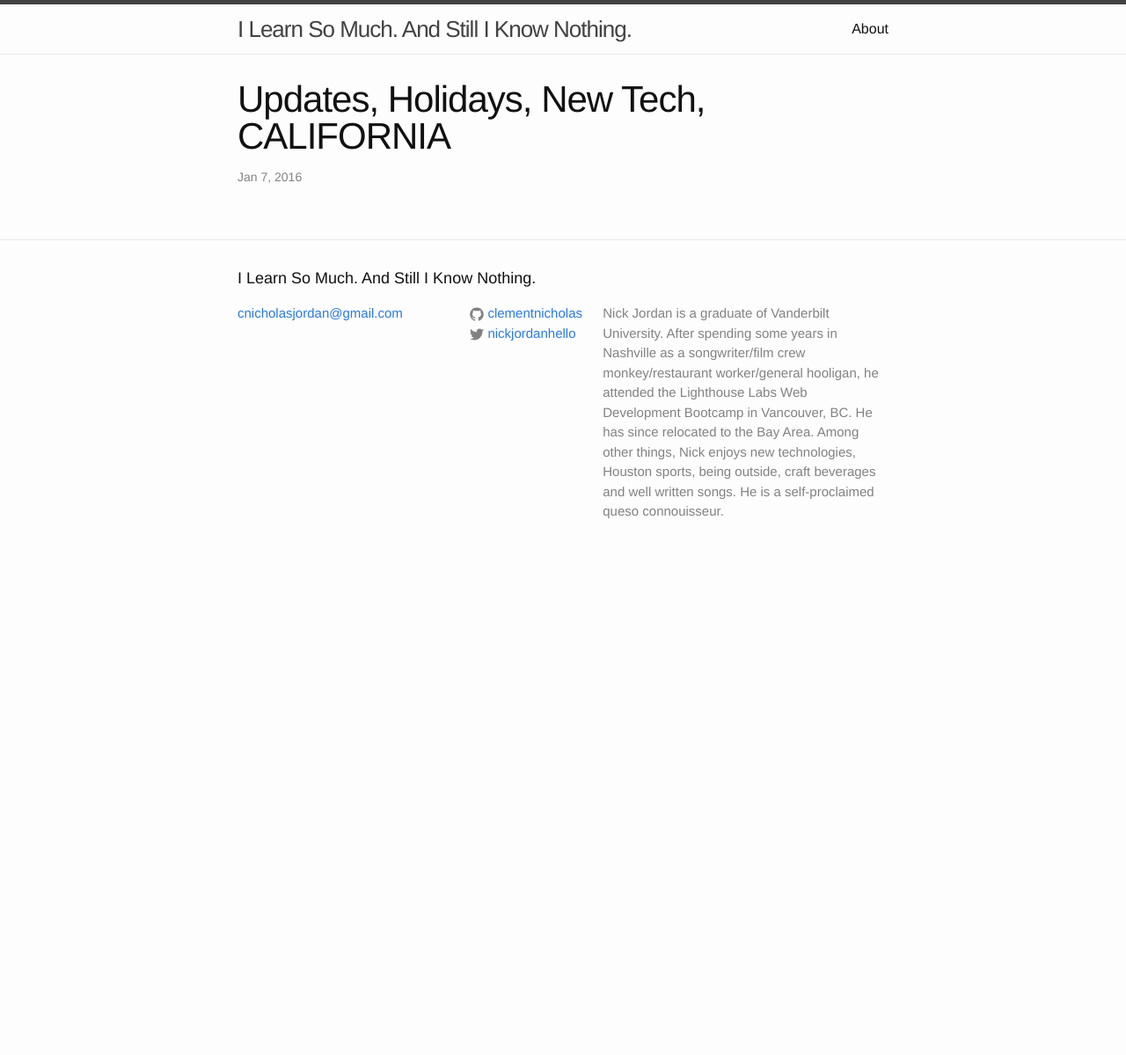
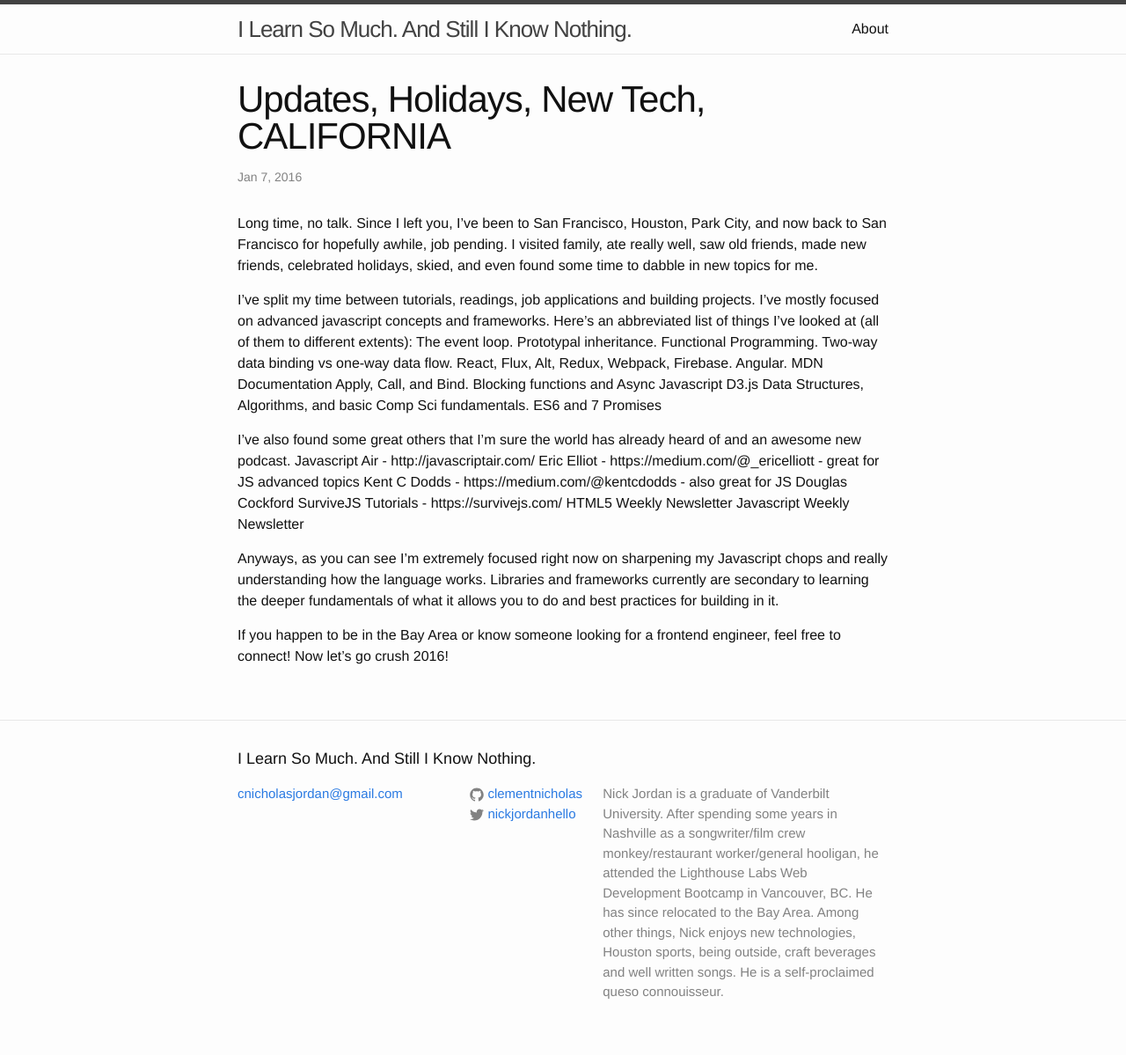
Before and after one commit to clementnicholas/clementnicholas.github.io, a Jekyll site: the page built from _posts/2016-01-07-updates-holidays-new-tech-california.md, in a window 1280 px wide. Shown: the whole page at 88% size. Built offline with Jekyll 4.4.1, drawn with Linux system fonts in a browser that asks for light colours; before the commit the page ends 900 px from its top, so only the background shows below that.

Commit message:
Jan 8 post

```diff
--- a/_posts/2016-01-07-updates-holidays-new-tech-california.md
+++ b/_posts/2016-01-07-updates-holidays-new-tech-california.md
@@ -5,3 +5,33 @@ date: 2016-01-07
 tags:
  -
 ---
+
+Long time, no talk. Since I left you, I've been to San Francisco, Houston, Park City, and now back to San Francisco for hopefully awhile, job pending. I visited family, ate really well, saw old friends, made new friends, celebrated holidays, skied, and even found some time to dabble in new topics for me.
+
+I've split my time between tutorials, readings, job applications and building projects. I've mostly focused on advanced javascript concepts and frameworks. Here's an abbreviated list of things I've looked at (all of them to different extents):
+  The event loop.
+  Prototypal inheritance.
+  Functional Programming.
+  Two-way data binding vs one-way data flow.
+  React, Flux, Alt, Redux, Webpack, Firebase.
+  Angular.
+  MDN Documentation
+  Apply, Call, and Bind.
+  Blocking functions and Async Javascript
+  D3.js
+  Data Structures, Algorithms, and basic Comp Sci fundamentals.
+  ES6 and 7
+  Promises
+
+I've also found some great others that I'm sure the world has already heard of and an awesome new podcast.
+  Javascript Air - http://javascriptair.com/
+  Eric Elliot - https://medium.com/@_ericelliott - great for JS advanced topics
+  Kent C Dodds - https://medium.com/@kentcdodds - also great for JS
+  Douglas Cockford
+  SurviveJS Tutorials - https://survivejs.com/
+  HTML5 Weekly Newsletter
+  Javascript Weekly Newsletter
+
+Anyways, as you can see I'm extremely focused right now on sharpening my Javascript chops and really understanding how the language works. Libraries and frameworks currently are secondary to learning the deeper fundamentals of what it allows you to do and best practices for building in it.
+
+If you happen to be in the Bay Area or know someone looking for a frontend engineer, feel free to connect! Now let's go crush 2016!
```
